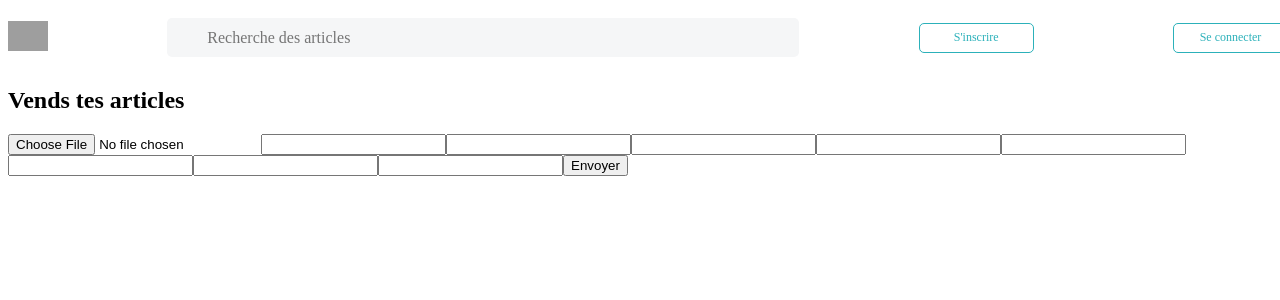
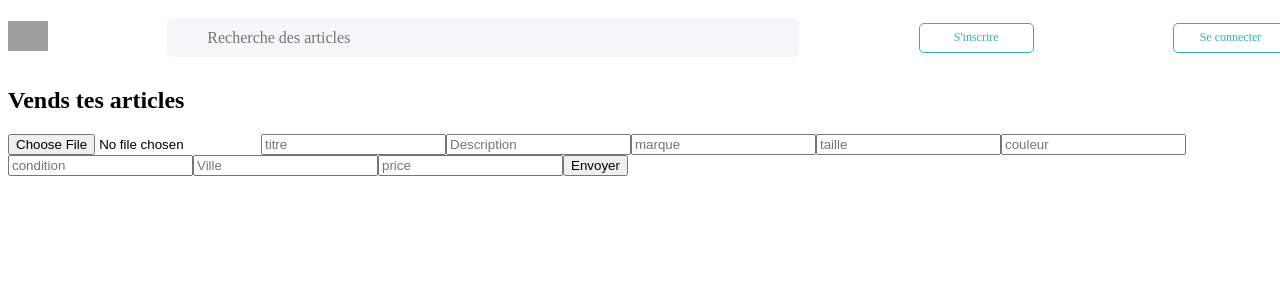
Before and after one commit to Thomas-Torrente/Vinted-Front-End, a React (Create React App) app: page /publish in a window 1280 px wide. Shown: the top 300 px of the page. Built offline with nearby package versions, Linux system fonts and the light colour scheme; grey boxes are pictures that could not be loaded.

Commit message:
Publish2.0

```diff
--- a/src/App.css
+++ b/src/App.css
@@ -48,6 +48,13 @@
 .button-sold {
   background-color: #2cb1ba;
   color: #fff;
+}
+
+.disconnect {
+  background-color: #c2175b;
+  color: white;
+  font-size: 13px;
+  border-color: #c2175b;
 }
 /* COVER HOME */
 .coverHome {
--- a/src/App.js
+++ b/src/App.js
@@ -38,7 +38,7 @@ function App({ data, setData }) {
           <Login setUser={setUser} />
         </Route>
         <Route path="/publish">
-          <Publish />
+          <Publish token={token} setUser={setUser} />
         </Route>
         <Route path="/">
           <Home data={data} setData={setData} />
--- a/src/components/FormPublish.js
+++ b/src/components/FormPublish.js
@@ -15,6 +15,7 @@ const FormPublish = (props) => {
 
         <input
           type="text"
+          placeholder="titre"
           value={props.title}
           onChange={(event) => {
             props.setTitle(event.target.value);
@@ -22,6 +23,7 @@ const FormPublish = (props) => {
         />
         <input
           type="text"
+          placeholder="Description"
           value={props.description}
           onChange={(event) => {
             props.setDescription(event.target.value);
@@ -29,6 +31,7 @@ const FormPublish = (props) => {
         />
         <input
           type="text"
+          placeholder="marque"
           value={props.brand}
           onChange={(event) => {
             props.setBrand(event.target.value);
@@ -36,6 +39,7 @@ const FormPublish = (props) => {
         />
         <input
           type="text"
+          placeholder="taille"
           value={props.size}
           onChange={(event) => {
             props.setSize(event.target.value);
@@ -43,6 +47,7 @@ const FormPublish = (props) => {
         />
         <input
           type="text"
+          placeholder="couleur"
           value={props.color}
           onChange={(event) => {
             props.setColor(event.target.value);
@@ -50,6 +55,7 @@ const FormPublish = (props) => {
         />
         <input
           type="text"
+          placeholder="condition"
           value={props.condition}
           onChange={(event) => {
             props.setCondition(event.target.value);
@@ -57,13 +63,15 @@ const FormPublish = (props) => {
         />
         <input
           type="text"
+          placeholder="Ville"
           value={props.city}
           onChange={(event) => {
             props.setCity(event.target.value);
           }}
         />
         <input
-          type="text"
+          type="number"
+          placeholder="price"
           value={props.price}
           onChange={(event) => {
             props.setPrice(event.target.value);
--- a/src/components/Header.js
+++ b/src/components/Header.js
@@ -24,7 +24,7 @@ const Header = ({ token, setUser }) => {
               </button>
             </Link>
             <button
-              className="header-button button-login-signup"
+              className="header-button button-login-signup disconnect"
               onClick={() => {
                 setUser(null);
               }}
--- a/src/containers/Home.js
+++ b/src/containers/Home.js
@@ -9,7 +9,7 @@ const Home = () => {
 
   const fetchData = async () => {
     const response = await axios.get(
-      "https://lereacteur-vinted-api.herokuapp.com/offers"
+      "https://vinted-api-thomas.herokuapp.com/offers"
     );
     setData(response.data);
     setIsLoading(false);
--- a/src/containers/Publish.js
+++ b/src/containers/Publish.js
@@ -10,10 +10,20 @@ const Publish = () => {
   const [color, setColor] = useState("");
   const [condition, setCondition] = useState("");
   const [city, setCity] = useState("");
-  const [price, setPrice] = useState("");
+  const [price, setPrice] = useState();
 
   const whenSubmit = async (event) => {
     event.preventDefault();
+    const formData = new FormData();
+    formData.append("files", file);
+    formData.append("title", title);
+    formData.append("description", description);
+    formData.append("brand", brand);
+    formData.append("size", size);
+    formData.append("color", color);
+    formData.append("condition", condition);
+    formData.append("city", city);
+    formData.append("price", price);
 
     if (
       !title &&
@@ -27,21 +37,10 @@ const Publish = () => {
       !price
     ) {
       alert("Merci de remplirs correctement TOUS LES CHAMPS");
-      //   else if (!userNotConnecter) {"/"}
     } else {
       const sendPublish = await axios.post(
         "https://vinted-api-thomas.herokuapp.com/offer/publish",
-        {
-          title: title,
-          file: file,
-          description: description,
-          brand: brand,
-          size: size,
-          color: color,
-          condition: condition,
-          city: city,
-          price: price,
-        }
+        formData
       );
     }
   };
@@ -66,8 +65,7 @@ const Publish = () => {
           city={city}
           setCity={setCity}
           price={price}
-          set
-          price={setPrice}
+          setPrice={setPrice}
           whenSubmit={whenSubmit}
         />
       </div>
```
